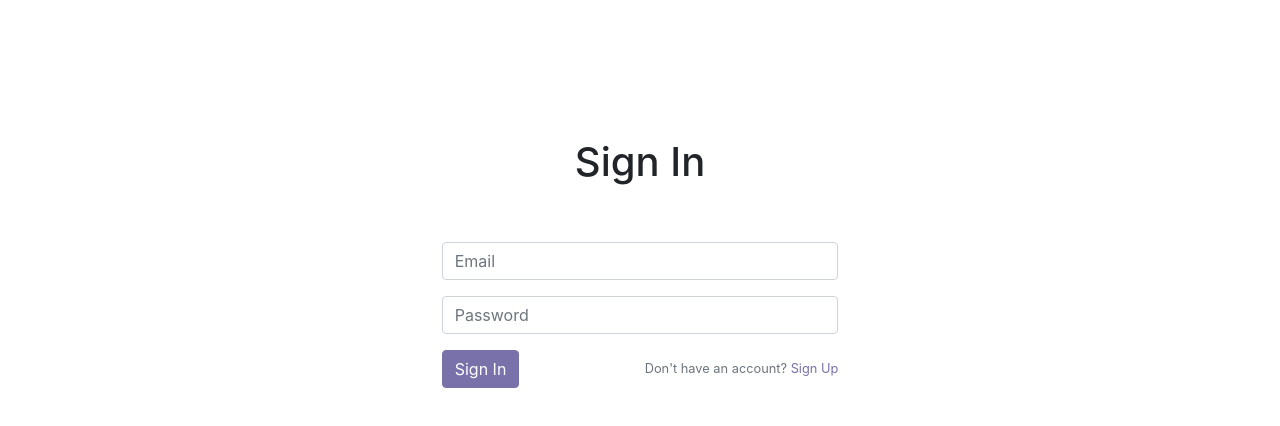
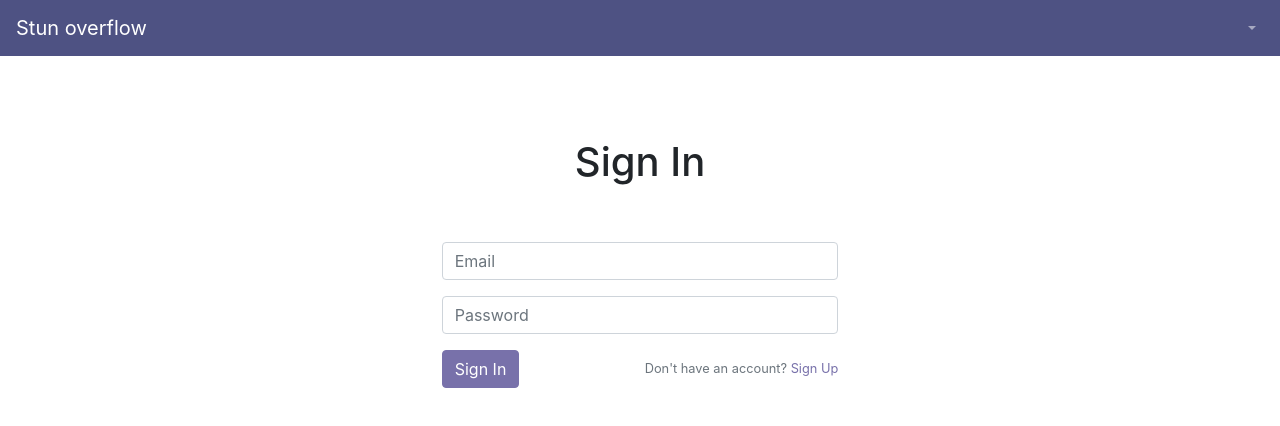
Before and after one commit to king-fox-2019/hackoverflow, a Vue app in the folder client/: page /session in a window 1280 px wide. Shown: the top 426 px of the page. Built offline with nearby package versions, Linux system fonts and the light colour scheme.

Commit message:
Add Navbar component

```diff
--- a/client/src/App.vue
+++ b/client/src/App.vue
@@ -1,8 +1,19 @@
 <template>
   <div id="app">
+    <navbar></navbar>
     <router-view />
   </div>
 </template>
+
+<script>
+import Navbar from '@/components/Navbar'
+
+export default {
+  components: {
+    Navbar
+  }
+}
+</script>
 
 <style lang="scss">
 #app {
--- /dev/null
+++ b/client/src/components/Navbar.vue
@@ -0,0 +1,29 @@
+<template>
+  <b-navbar toggleable="lg" type="dark" variant="accent" fixed="top">
+    <b-navbar-brand href="#">Stun overflow</b-navbar-brand>
+
+    <b-navbar-toggle target="nav-collapse"></b-navbar-toggle>
+
+    <b-collapse id="nav-collapse" is-nav>
+      <b-navbar-nav class="ml-auto" v-if="$store.state.onSession">
+        <b-nav-item href="#">Link</b-nav-item>
+        <b-nav-item href="#" disabled>Disabled</b-nav-item>
+      </b-navbar-nav>
+
+      <b-navbar-nav class="ml-auto" v-else>
+        <b-nav-item-dropdown :text="$store.state.email" right>
+          <b-dropdown-item href="#">Profile</b-dropdown-item>
+          <b-dropdown-item href="#">Sign Out</b-dropdown-item>
+        </b-nav-item-dropdown>
+      </b-navbar-nav>
+    </b-collapse>
+  </b-navbar>
+</template>
+
+<script>
+export default {
+  computed: {}
+}
+</script>
+
+<style></style>
```
Also changed, not shown: client/src/store/index.js (+4 -4 lines).
